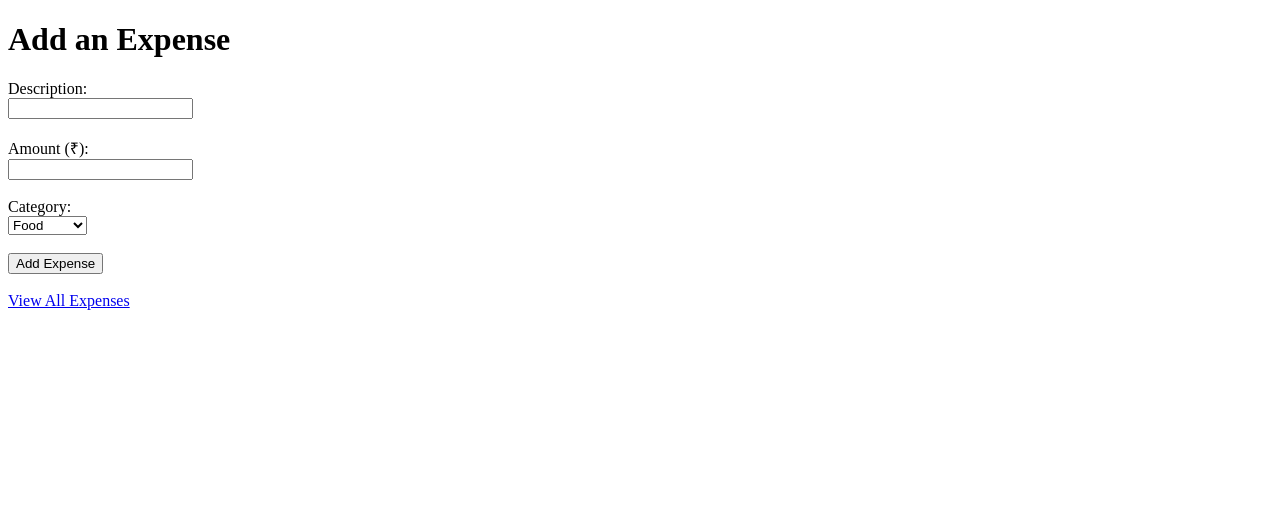
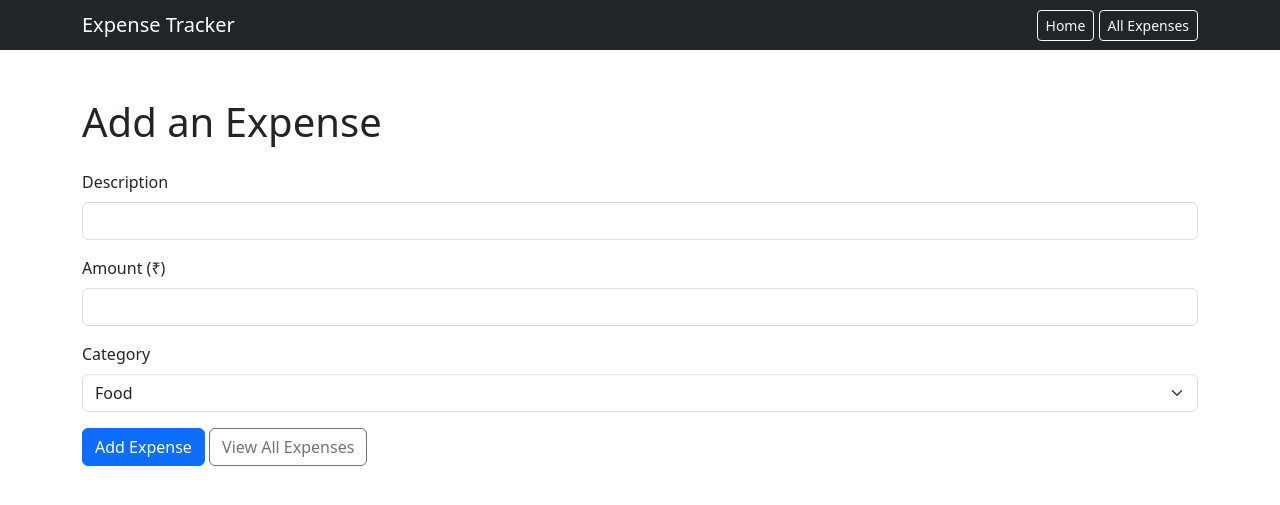
Before and after one commit to guptanavam/expense-tracker, a Flask app: page / in a window 1280 px wide. Shown: the top 505 px of the page. Run offline with Flask 3, Linux system fonts and the light colour scheme.

Commit message:
Day 5 - added Bootstrap styling, navbar, and polished form and table UI

```diff
--- a/templates/home.html
+++ b/templates/home.html
@@ -2,29 +2,45 @@
 <html>
 <head>
     <title>Expense Tracker</title>
+    <link href="https://cdn.jsdelivr.net/npm/bootstrap@5.3.3/dist/css/bootstrap.min.css" rel="stylesheet">
 </head>
 <body>
-    <h1>Add an Expense</h1>
+    <nav class="navbar navbar-dark bg-dark">
+    <div class="container">
+        <span class="navbar-brand mb-0 h1">Expense Tracker</span>
+        <div>
+            <a href="/" class="btn btn-outline-light btn-sm">Home</a>
+            <a href="/expenses" class="btn btn-outline-light btn-sm">All Expenses</a>
+        </div>
+    </div>
+</nav>
+    <div class="container mt-5">
+        <h1 class="mb-4">Add an Expense</h1>
 
         <form method="POST" action="/add">
-        <label>Description:</label><br>
-        <input type="text" name="description" required><br><br>
+            <div class="mb-3">
+                <label class="form-label">Description</label>
+                <input type="text" class="form-control" name="description" required>
+            </div>
 
-        <label>Amount (₹):</label><br>
-        <input type="number" name="amount" step="0.01" required><br><br>
+            <div class="mb-3">
+                <label class="form-label">Amount (₹)</label>
+                <input type="number" class="form-control" name="amount" step="0.01" required>
+            </div>
 
-        <label>Category:</label><br>
-        <select name="category">
+            <div class="mb-3">
+                <label class="form-label">Category</label>
+                <select class="form-select" name="category">
                     <option value="food">Food</option>
                     <option value="travel">Travel</option>
                     <option value="shopping">Shopping</option>
                     <option value="other">Other</option>
-        </select><br><br>
+                </select>
+            </div>
 
-        <button type="submit">Add Expense</button>
+            <button type="submit" class="btn btn-primary">Add Expense</button>
+            <a href="/expenses" class="btn btn-outline-secondary">View All Expenses</a>
         </form>
-
-    <br>
-    <a href="/expenses">View All Expenses</a>
+    </div>
 </body>
 </html>
```
Also changed, not shown: templates/expenses.html (+20 -6 lines). Lines whose indentation alone changed are shown as unchanged.
